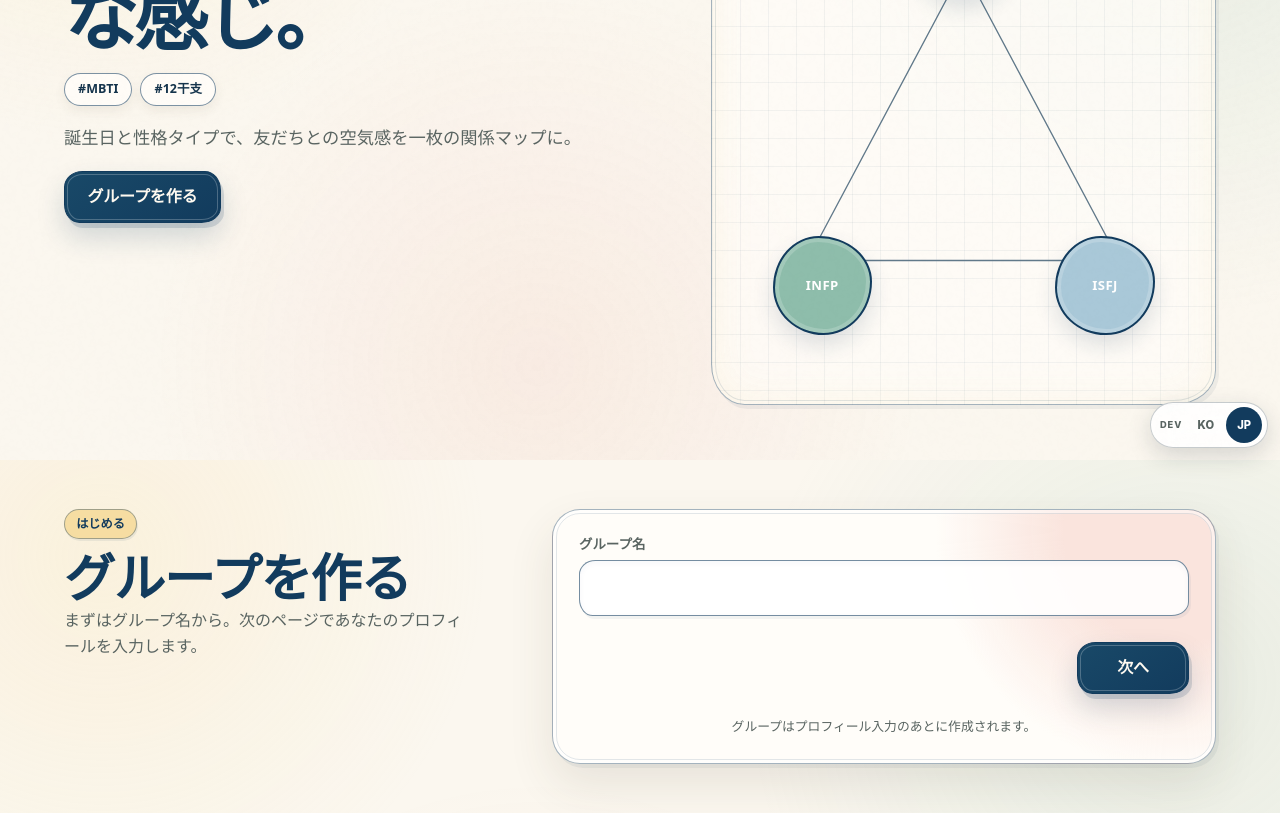
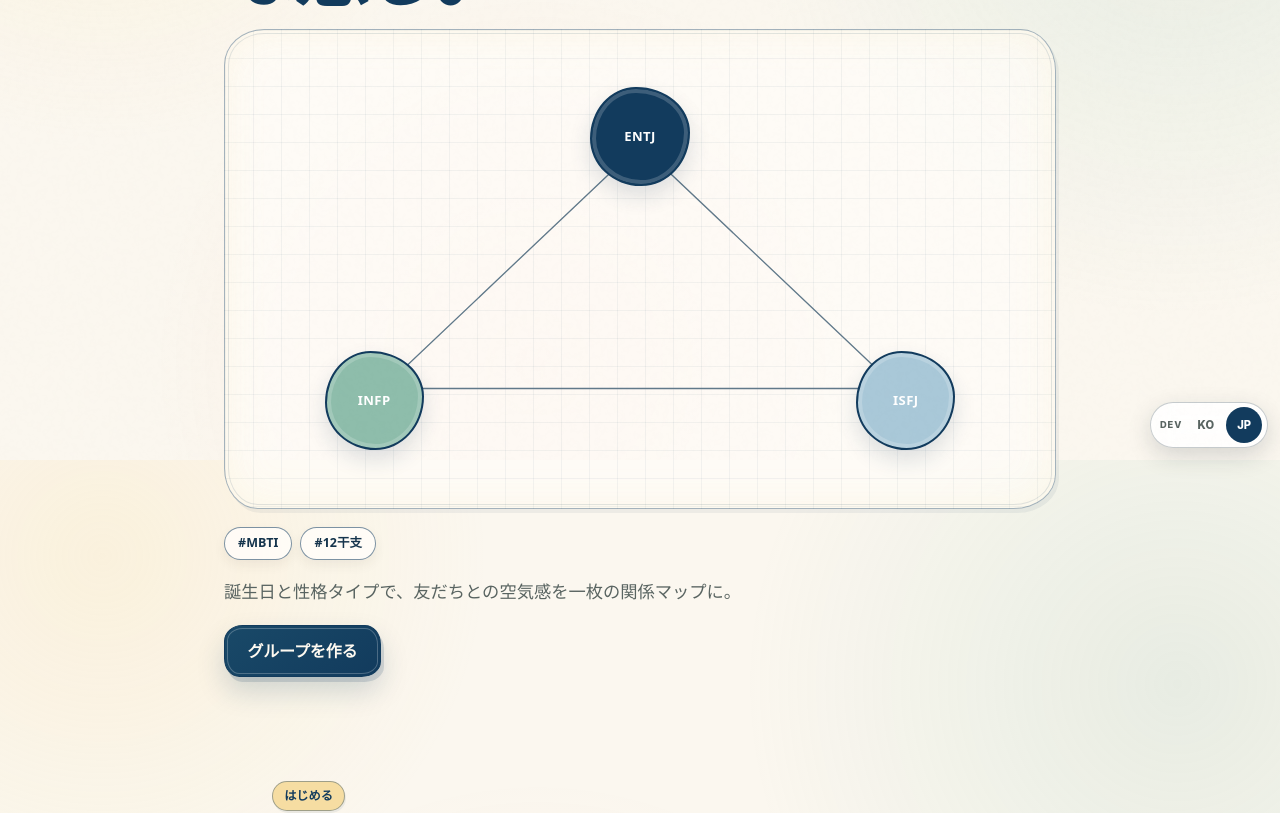
Before and after one commit to mi-hye/mofutype, a Next.js app: page / in a window 1280 px wide. Shown: the part 340-1153 px from the top of the page. Built offline with nearby package versions, Linux system fonts and the light colour scheme; no server answers.

Commit message:
style: center landing content flow

```diff
--- a/src/app/globals.css
+++ b/src/app/globals.css
@@ -146,12 +146,12 @@ button, input, textarea, select { font: inherit; }
 .animal-avatar__fallback { display: grid; width: 100%; height: 100%; place-items: center; padding: 0.25rem; text-align: center; font-size: 0.72em; font-weight: 750; }
 .animal-avatar__selected-mark { position: absolute; right: 5%; bottom: 5%; width: 20%; min-width: 0.7rem; aspect-ratio: 1; border: 2px solid #fff; border-radius: 50%; background: var(--accent-vermilion); }
 
-.landing-shell { width: min(calc(100% - 1.5rem), var(--content-wide)); margin-inline: auto; padding: 0.9rem 0 5rem; }
+.landing-shell { width: min(calc(100% - 1.5rem), 58rem); margin-inline: auto; padding: 0.9rem 0 5rem; }
 .landing-nav { display: flex; align-items: center; justify-content: space-between; gap: 1rem; padding: 0.2rem 0 0.9rem; transform: rotate(-0.08deg); }
 .wordmark { color: var(--ink); font-family: var(--font-display); font-size: 1.5rem; font-weight: 800; letter-spacing: -0.035em; text-decoration: none; }
 .edition-label { border: 1.5px solid rgb(18 59 93 / 48%); border-radius: 999px; padding: 0.42rem 0.75rem; background: var(--butter); color: var(--accent-navy); font-size: 0.62rem; font-weight: 700; letter-spacing: 0.07em; box-shadow: 2px 3px 0 rgb(18 59 93 / 8%); }
-.hero { position: relative; display: grid; min-width: 0; gap: 1.15rem; overflow: visible; margin-top: 2.5rem; border: 0; border-radius: 0; padding: 0; background: transparent; box-shadow: none; }
-.hero__decor { position: relative; order: 3; width: 100%; height: clamp(14rem, 70vw, 20rem); overflow: hidden; border: var(--border-panel); border-radius: 2.5rem 2.2rem 2.65rem 2.1rem / 2.25rem 2.6rem 2.15rem 2.55rem; outline: 1px solid rgb(18 59 93 / 12%); outline-offset: -5px; background-color: rgb(255 253 249 / 76%); background-image: linear-gradient(rgb(18 59 93 / 5%) 1px, transparent 1px), linear-gradient(90deg, rgb(18 59 93 / 5%) 1px, transparent 1px); background-size: 28px 28px; box-shadow: 3px 4px 0 rgb(18 59 93 / 6%), inset 0 0 40px rgb(246 221 162 / 18%); }
+.hero { position: relative; display: grid; width: min(100%, 52rem); min-width: 0; gap: 1.15rem; overflow: visible; margin: 2.75rem auto 0; border: 0; border-radius: 0; padding: 0; background: transparent; box-shadow: none; }
+.hero__decor { position: relative; order: 3; width: 100%; height: clamp(16rem, 62vw, 30rem); overflow: hidden; border: var(--border-panel); border-radius: 2.5rem 2.2rem 2.65rem 2.1rem / 2.25rem 2.6rem 2.15rem 2.55rem; outline: 1px solid rgb(18 59 93 / 12%); outline-offset: -5px; background-color: rgb(255 253 249 / 76%); background-image: linear-gradient(rgb(18 59 93 / 5%) 1px, transparent 1px), linear-gradient(90deg, rgb(18 59 93 / 5%) 1px, transparent 1px); background-size: 28px 28px; box-shadow: 3px 4px 0 rgb(18 59 93 / 6%), inset 0 0 40px rgb(246 221 162 / 18%); }
 .hero__connectors { position: absolute; inset: 0; width: 100%; height: 100%; overflow: visible; pointer-events: none; }
 .hero__connectors line { stroke: #61798a; stroke-width: 1.35; stroke-linecap: round; vector-effect: non-scaling-stroke; }
 .hero__tape, .hero__dots, .hero__stripe { position: absolute; z-index: 1; display: grid; width: clamp(4.2rem, 18vw, 5.4rem); aspect-ratio: 1; place-items: center; border: 2px solid var(--accent-navy); border-radius: 46% 54% 49% 51% / 52% 46% 54% 48%; box-shadow: inset 0 0 0 4px rgb(255 255 255 / 18%), 0 10px 22px rgb(18 59 93 / 14%); color: #fff; font-size: 0.82rem; font-weight: 800; letter-spacing: 0.03em; }
@@ -171,8 +171,8 @@ button, input, textarea, select { font: inherit; }
 .hero__copy { order: 5; max-width: var(--content-reading); margin: 0; color: var(--text-muted); font-size: clamp(0.98rem, 2vw, 1.08rem); }
 .hero__actions { order: 6; display: flex; flex-direction: column; align-items: stretch; gap: 0.8rem; }
 .hero__cta { text-decoration: none; }
-.create-section { display: grid; gap: 1.5rem; margin: 4.5rem 0; padding-top: 1rem; scroll-margin-top: 1.5rem; }
-.create-section__intro { position: relative; max-width: 33rem; padding: 0; }
+.create-section { display: grid; width: min(100%, 46rem); gap: 1.5rem; margin: 5.5rem auto 0; padding-top: 1rem; scroll-margin-top: 1.5rem; }
+.create-section__intro { position: relative; max-width: 40rem; padding: 0; }
 .create-section__intro h2 { margin: 0.55rem 0 0; color: var(--accent-navy); font-family: var(--font-display); font-size: clamp(2rem, 6vw, 3.2rem); font-weight: 700; letter-spacing: -0.025em; line-height: 1.15; }
 .create-section__intro p:last-child { color: var(--text-muted); }
 .create-section > .ui-card { border-radius: var(--radius-18); background: radial-gradient(circle at 94% 8%, #fae4dd 0 7rem, transparent 15rem), #fffdf9; }
@@ -433,7 +433,6 @@ button, input, textarea, select { font: inherit; }
 @media (min-width: 40rem) {
   .landing-shell { padding-top: 1.5rem; }
   .hero__actions { flex-direction: row; }
-  .create-section { grid-template-columns: minmax(0, 0.9fr) minmax(20rem, 1.1fr); align-items: start; }
   .group-member-shell { width: min(calc(100% - 2rem), 82rem); padding-top: 2rem; }
   .group-member-header { grid-template-columns: minmax(0, 1fr) auto; align-items: end; }
   .group-member-actions { justify-content: flex-end; }
@@ -444,13 +443,8 @@ button, input, textarea, select { font: inherit; }
 }
 
 @media (min-width: 64rem) {
-  .hero { grid-template-columns: minmax(0, 1.05fr) minmax(24rem, 0.95fr); grid-template-rows: repeat(5, auto); align-items: start; column-gap: clamp(3rem, 7vw, 7rem); padding: 3rem 0 1rem; }
-  .hero__eyebrow, .hero h1, .hero__stickers, .hero__copy, .hero__actions { grid-column: 1; }
-  .hero__decor { grid-column: 2; grid-row: 1 / 7; height: 100%; min-height: 36rem; border: var(--border-panel); }
   .hero__tape, .hero__dots, .hero__stripe { width: 6.2rem; }
   .hero__tape { left: calc(50% - 3.1rem); }
-  .create-section { grid-template-columns: minmax(16rem, 0.75fr) minmax(30rem, 1.25fr); gap: clamp(3rem, 7vw, 6rem); }
-  .create-section__intro { position: sticky; top: 2rem; }
   .onboarding-form { gap: 1.35rem; }
   .profile-fields { grid-template-columns: repeat(2, minmax(0, 1fr)); align-items: end; }
   .profile-fields .form-field:nth-of-type(1), .profile-fields .form-field:nth-of-type(2) { grid-column: 1 / -1; }
```
